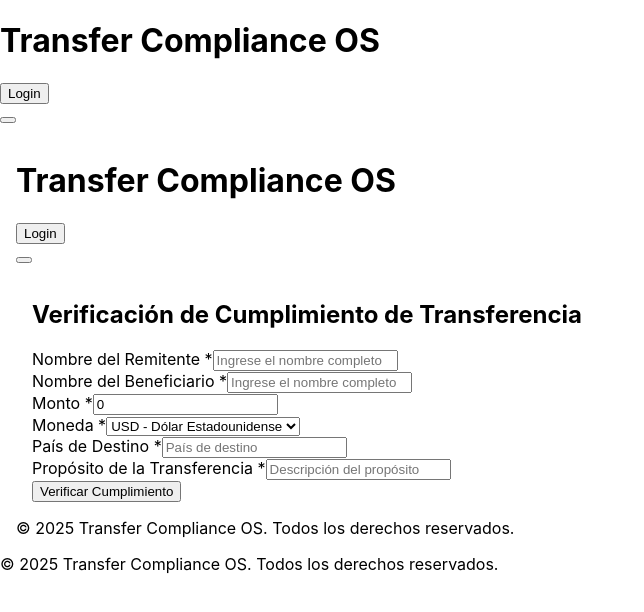
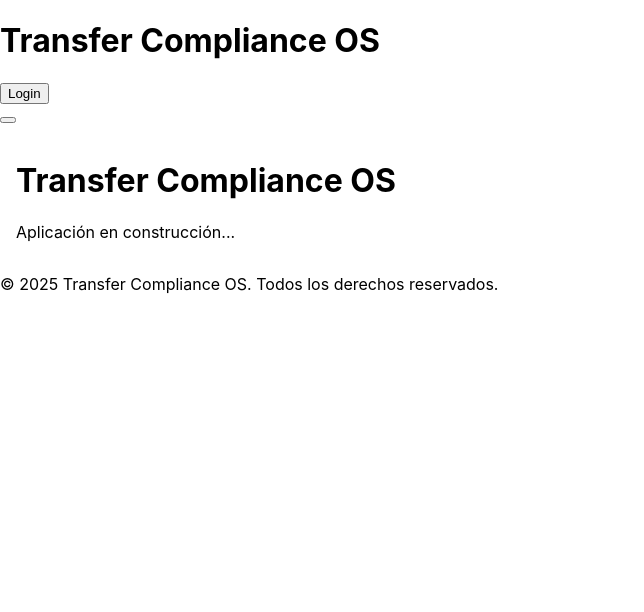
Before and after one commit to juanranzon/transfer-compliance-os, a Next.js app: page / in a window 1280 px wide. Shown: the top 612 px of the page, without its empty margins (0-644 px from the left). Built offline with nearby package versions, Linux system fonts and the light colour scheme.

Commit message:
Update page.tsx

```diff
--- a/src/app/page.tsx
+++ b/src/app/page.tsx
@@ -1,15 +1,10 @@
-import Header from '@/components/layout/Header';
-import Footer from '@/components/layout/Footer';
-import SolidarityForm from '@/components/forms/SolidarityForm';
-
 export default function Home() {
   return (
-    <div className="bg-gray-50 min-h-screen flex flex-col">
-      <Header />
-      <main className="flex-1">
-        <SolidarityForm />
-      </main>
-      <Footer />
+    <div className="bg-gray-50 min-h-screen p-8">
+      <h1 className="text-3xl font-bold text-gray-900 mb-6">
+        Transfer Compliance OS
+      </h1>
+      <p>Aplicación en construcción...</p>
     </div>
   );
 }
```
